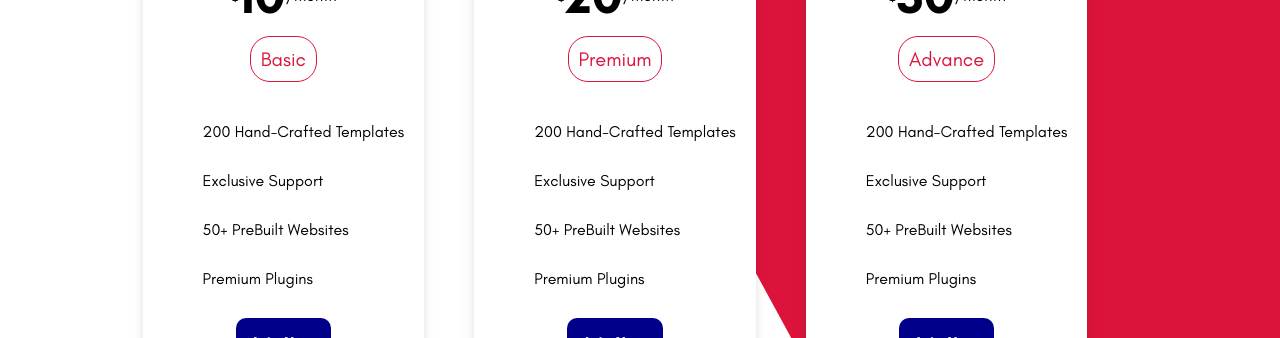
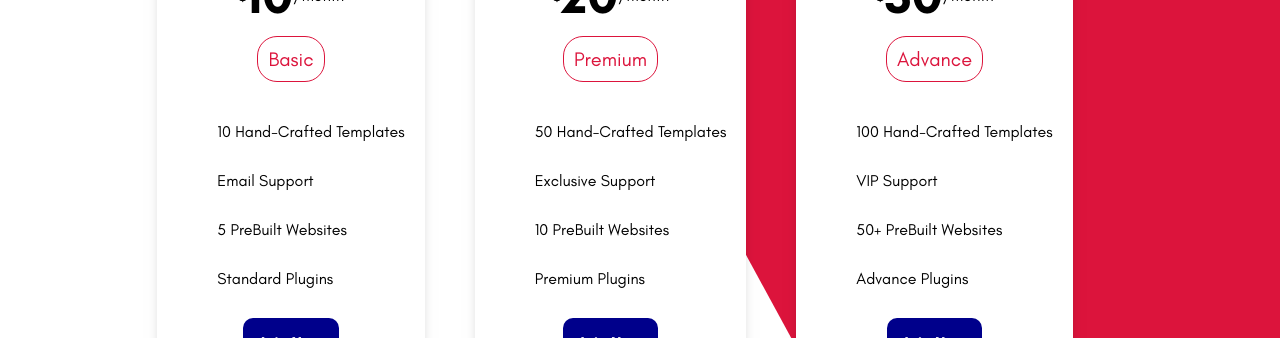
Before and after one commit to GabrielReisfeld/Digital-Agency-Web, a React (Create React App) app: page / in a window 1280 px wide. Shown: the part 2740-3078 px from the top of the page. Built offline with nearby package versions, Linux system fonts and the light colour scheme.

Commit message:
changing info in Price

```diff
--- a/src/components/Price.jsx
+++ b/src/components/Price.jsx
@@ -34,9 +34,30 @@ const Price = () => {
         <Title>Prices</Title>
       </Up>
       <Bottom>
-        <PriceCard price="10" type="Basic" />
-        <PriceCard price="20" type="Premium" />
-        <PriceCard price="30" type="Advance" />
+        <PriceCard
+          price="10"
+          type="Basic"
+          desc="10 Hand-Crafted Templates"
+          sup="Email Support"
+          pre="5 PreBuilt Websites"
+          plug="Standard Plugins"
+        />
+        <PriceCard
+          price="20"
+          type="Premium"
+          desc="50 Hand-Crafted Templates"
+          sup="Exclusive Support"
+          pre="10 PreBuilt Websites"
+          plug="Premium Plugins"
+        />
+        <PriceCard
+          price="30"
+          type="Advance"
+          desc="100 Hand-Crafted Templates"
+          sup="VIP Support"
+          pre="50+ PreBuilt Websites"
+          plug="Advance Plugins"
+        />
       </Bottom>
       <AnimatedShapes />
     </Container>
--- a/src/components/PriceCard.jsx
+++ b/src/components/PriceCard.jsx
@@ -68,7 +68,7 @@ const Button = styled.button`
   }
 `;
 
-const PriceCard = ({ price, type }) => {
+const PriceCard = ({ price, type, desc, sup, pre, plug }) => {
   return (
     <Container>
       <PriceContainer>
@@ -76,10 +76,10 @@ const PriceCard = ({ price, type }) => {
       </PriceContainer>
       <Type>{type}</Type>
       <List>
-        <ListItem>200 Hand-Crafted Templates</ListItem>
-        <ListItem>Exclusive Support</ListItem>
-        <ListItem>50+ PreBuilt Websites</ListItem>
-        <ListItem>Premium Plugins</ListItem>
+        <ListItem>{desc}</ListItem>
+        <ListItem>{sup}</ListItem>
+        <ListItem>{pre}</ListItem>
+        <ListItem>{plug}</ListItem>
       </List>
       <Button>Join Now</Button>
     </Container>
```
